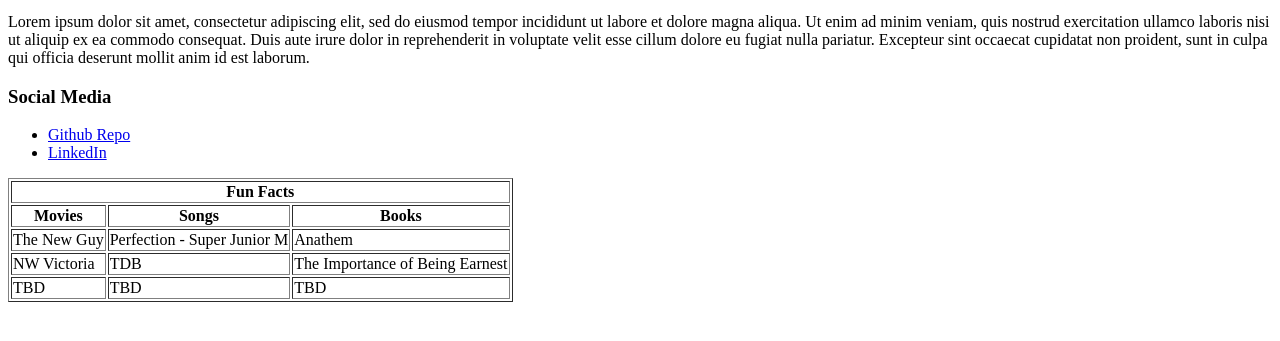
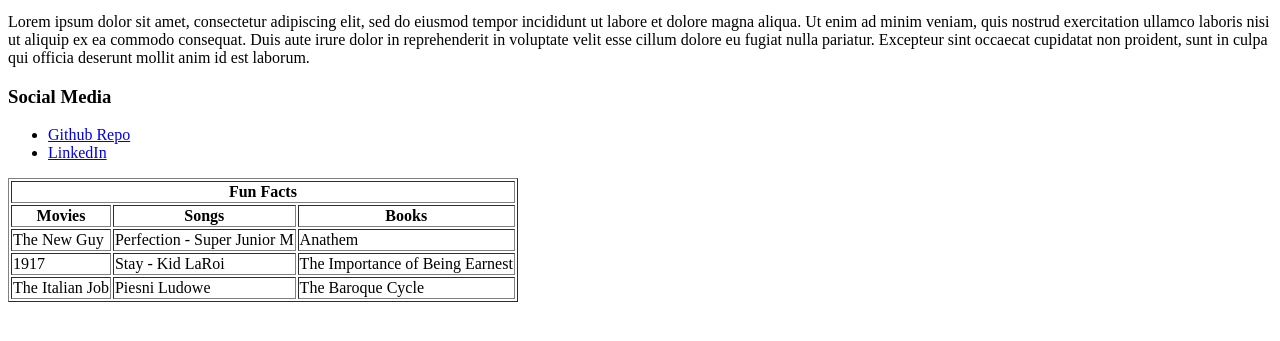
Before and after one commit to Ba1lina/Ba1lina.github.io, a plain HTML site: page index.html in a window 1280 px wide. Shown: the part 457-798 px from the top of the page. Drawn offline with Linux system fonts and the light colour scheme.

Commit message:
Update index.html

```diff
--- a/index.html
+++ b/index.html
@@ -32,14 +32,14 @@
       <td>Anathem</td>
     </tr>
     <tr>
-      <td>NW Victoria</td>
-      <td>TDB</td>
+      <td>1917</td>
+      <td>Stay - Kid LaRoi</td>
       <td>The Importance of Being Earnest</td>
     </tr>
     <tr>
-      <td>TBD</td>
-      <td>TBD</td>
-      <td>TBD</td>
+      <td>The Italian Job</td>
+      <td>Piesni Ludowe</td>
+      <td>The Baroque Cycle</td>
     </tr>
     </tbody>
   </table>
```
